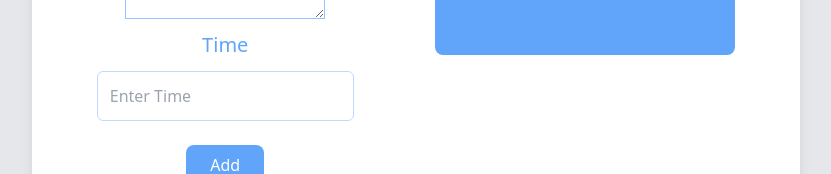
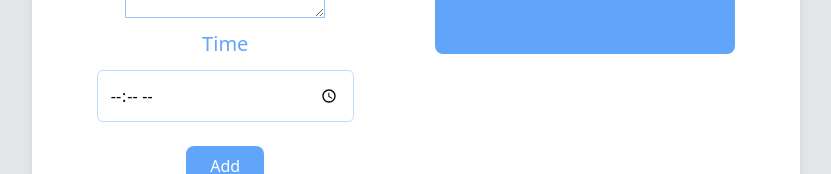
Before and after one commit to GOKULSIVA123/TaskFlow, a React (Vite) app in the folder Client/my-project/: page / in a window 1280 px wide. Shown: the part 476-650 px from the top of the page, without its empty margins (224-1055 px from the left). Built offline with nearby package versions, Linux system fonts and the light colour scheme; no server answers.

Commit message:
Created New Column Time

```diff
--- a/Client/my-project/src/App.jsx
+++ b/Client/my-project/src/App.jsx
@@ -108,7 +108,7 @@ return (
           <label className='text-xl text-blue-400 font-[400]'>Description</label>
           <textarea placeholder='Enter The Description' value={desc} onChange={(e)=>setDesc(e.target.value)} className='max-w-[200px] p-6 border border-blue-300 focus:outline-none focus:ring-2 focus:ring-blue-400' rows="3"></textarea> {/* <--- ADDED w-full */}
           <label className='text-xl text-blue-400 font-[400]'>Time</label>
-          <input type="text" placeholder='Enter Time' value={time} onChange={(e)=>setTime(e.target.value)} className="p-3 border border-blue-200 rounded-md focus:outline-none focus:ring-2 focus:ring-blue-400 w-full"></input>
+          <input type="time" placeholder='Enter Time' value={time} onChange={(e)=>setTime(e.target.value)} className="p-3 border border-blue-200 rounded-md focus:outline-none focus:ring-2 focus:ring-blue-400 w-full"></input>
           <button type="submit" className='mt-3 bg-blue-400 px-6 py-2 rounded-lg text-white'>Add</button>
         </form>
         <div className='bg-blue-400 max-w-[300px] w-full min-h-[300px] p-6 rounded-lg'>
```
Also changed, not shown: 1 other file (tests, documents, lock files or other folders).
